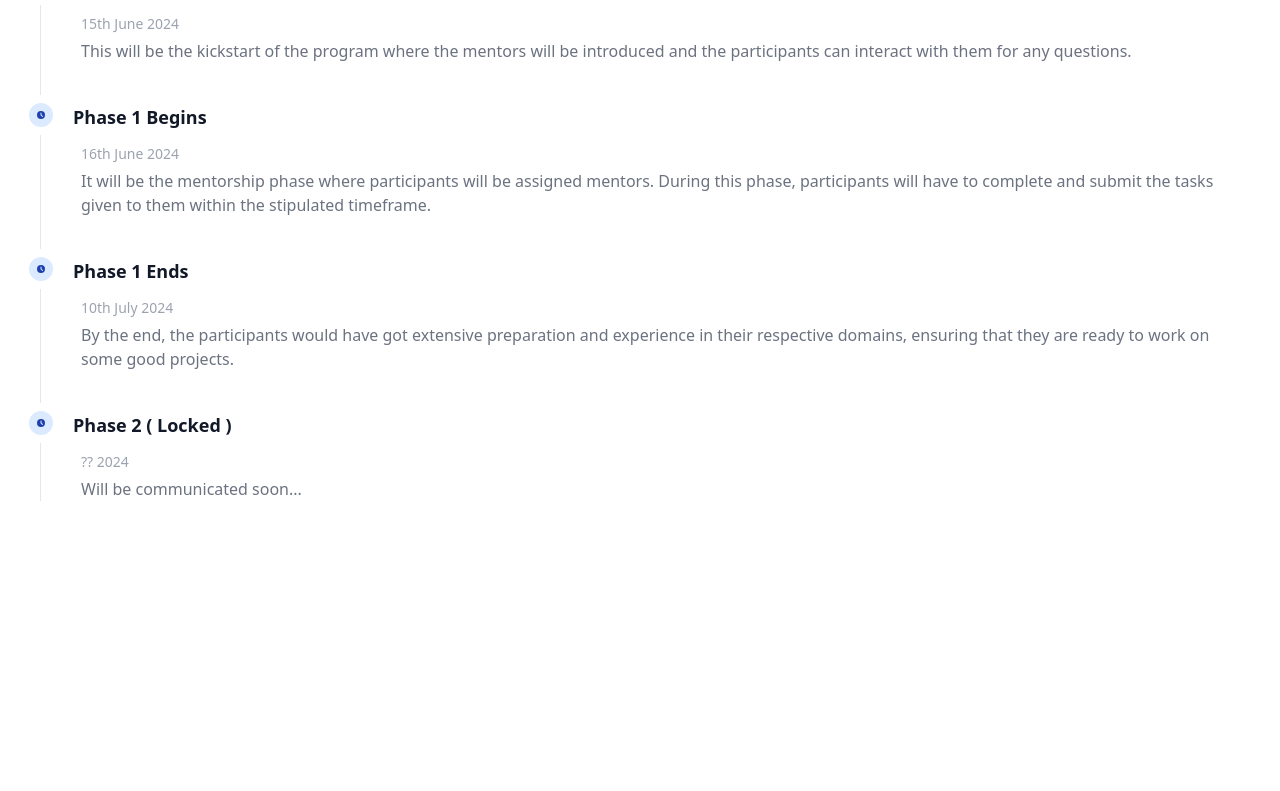
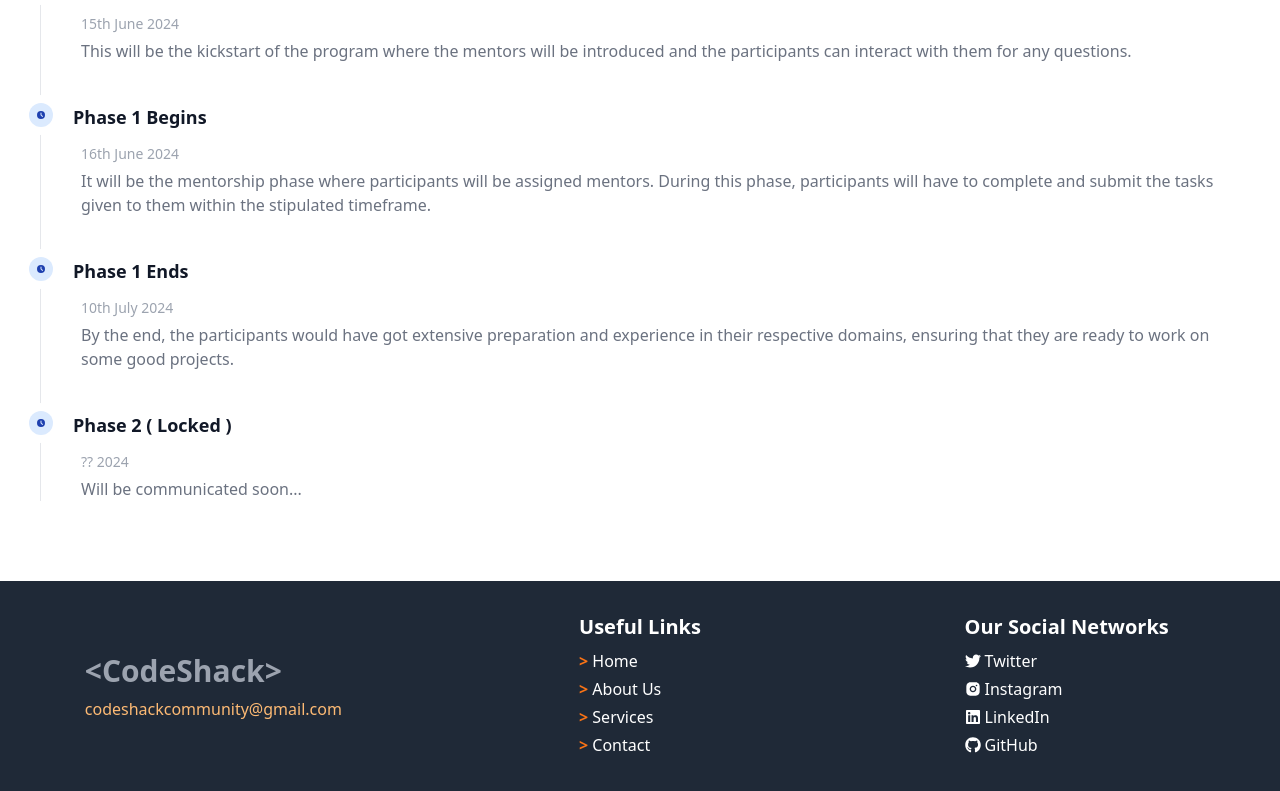
Before and after one commit to techhub-community/csoc_frontend, a React (Vite) app: page / in a window 1280 px wide. Shown: the part 1247-2038 px from the top of the page. Before the commit the page ends 1828 px from the top, so only its background shows below. Built offline with nearby package versions, Linux system fonts and the light colour scheme.

Commit message:
Added footer component

```diff
--- a/src/App.jsx
+++ b/src/App.jsx
@@ -1,3 +1,4 @@
+import Footer from "./components/Footer"
 import Hero from "./components/Hero"
 import NavBar from "./components/NavBar"
 import Timeline from "./components/Timeline"
@@ -10,6 +11,7 @@ function App() {
         <Hero />
         <Timeline />
       </main>
+      <Footer />
     </>
   )
 }
--- /dev/null
+++ b/src/components/Footer.jsx
@@ -0,0 +1,54 @@
+import React from 'react';
+import { FaTwitter } from "react-icons/fa";
+import { FaGithub } from "react-icons/fa";
+import { FaLinkedin } from "react-icons/fa";
+import { RiInstagramFill } from "react-icons/ri";
+
+const Footer = () => {
+  return (
+    <footer className="bg-gray-800 text-white py-8 px-4">
+      <div className="container mx-auto grid grid-cols-1 md:grid-cols-3 gap-8 place-items-center">
+        <div className="company-name w-fit">
+          <h2 className="text-3xl font-bold text-gray-400 mb-2">{"<CodeShack>"}</h2>
+          <p className="text-orange-300">codeshackcommunity@gmail.com</p>
+        </div>
+        <div className="useful-links w-fit">
+          <h2 className="text-xl font-bold mb-2">Useful Links</h2>
+          <ul>
+            <li className="mb-1">
+              <a href="#home" className="hover:text-orange-400"><b className='text-orange-500'>{"> "}</b>Home</a>
+            </li>
+            <li className="mb-1">
+              <a href="#about" className="hover:text-orange-400"><b className='text-orange-500'>{"> "}</b>About Us</a>
+            </li>
+            <li className="mb-1">
+              <a href="#services" className="hover:text-orange-400"><b className='text-orange-500'>{"> "}</b>Services</a>
+            </li>
+            <li className="mb-1">
+              <a href="#contact" className="hover:text-orange-400"><b className='text-orange-500'>{"> "}</b>Contact</a>
+            </li>
+          </ul>
+        </div>
+        <div className="social-networks w-fit">
+          <h2 className="text-xl font-bold mb-2">Our Social Networks</h2>
+          <ul>
+            <li className="mb-1">
+              <a href="#twitter" className="hover:text-orange-400 flex items-center gap-1"><FaTwitter /> Twitter</a>
+            </li>
+            <li className="mb-1">
+              <a href="#instagram" className="hover:text-orange-400 flex items-center gap-1"><RiInstagramFill /> Instagram</a>
+            </li>
+            <li className="mb-1">
+              <a href="#linkedin" className="hover:text-orange-400 flex items-center gap-1"><FaLinkedin /> LinkedIn</a>
+            </li>
+            <li className="mb-1">
+              <a href="#linkedin" className="hover:text-orange-400 flex items-center gap-1"><FaGithub /> GitHub</a>
+            </li>
+          </ul>
+        </div>
+      </div>
+    </footer>
+  );
+};
+
+export default Footer;
```
